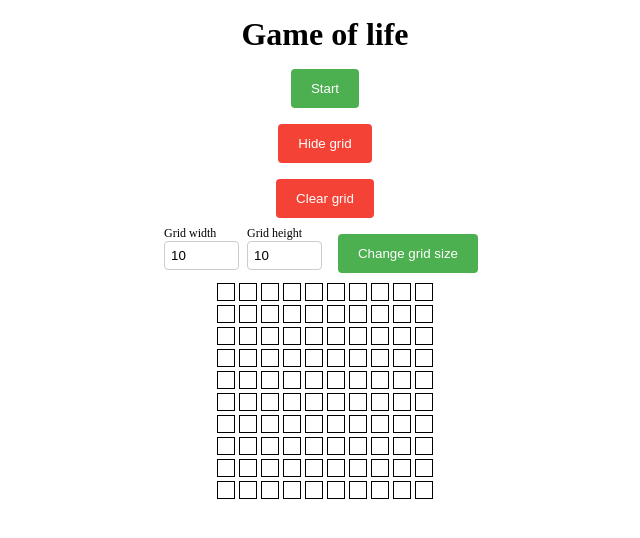
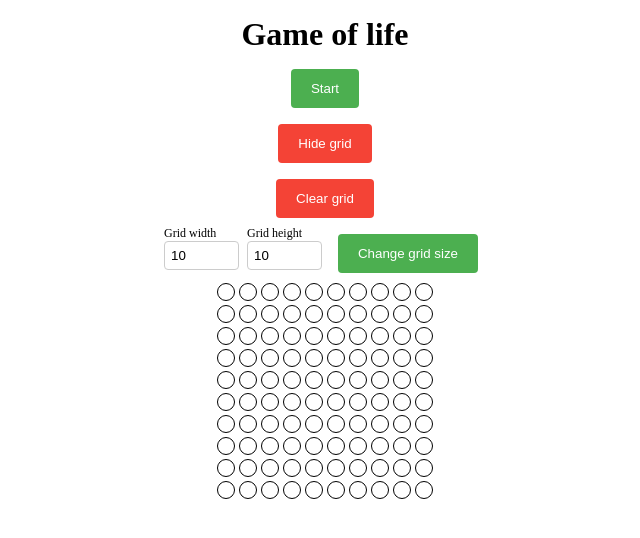
Before and after one commit to MarcinParda/game-of-life, a React (Create React App) app: page / in a window 1280 px wide. Shown: the top 538 px of the page, without its empty margins (315-955 px from the left). Built offline with nearby package versions, Linux system fonts and the light colour scheme.

Commit message:
make cells rounded

```diff
--- a/src/components/GameGrid/GameGrid.css
+++ b/src/components/GameGrid/GameGrid.css
@@ -11,6 +11,7 @@
   background-color: #000;
   margin: 0.125rem;
   transition: opacity 0.1s ease;
+  border-radius: 50%;
 }
 
 .dead-cell {
@@ -18,4 +19,5 @@
   height: 1rem;
   border: 1px solid #000;
   margin: 0.125rem;
+  border-radius: 50%;
 }
```
